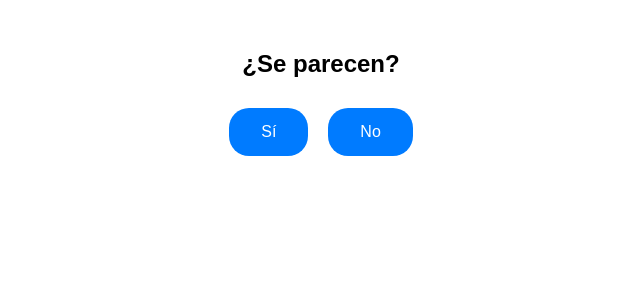
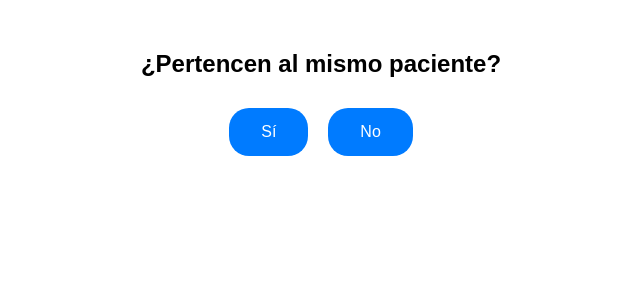
Before and after one commit to JuanChurioRivera/grafosUmng, a React (Create React App) app: page /respuesta in a window 1280 px wide. Shown: the top 300 px of the page, without its empty margins (319-959 px from the left). Built offline with nearby package versions, Linux system fonts and the light colour scheme.

Commit message:
fix tittle

```diff
--- a/src/Respuesta.js
+++ b/src/Respuesta.js
@@ -124,7 +124,7 @@ const Respuesta = () => {
   return (
 
     <div>
-    <h2>¿Se parecen?</h2>
+    <h2>¿Pertencen al mismo paciente?</h2>
     <button className="button" onClick={handleYesClick}>Sí</button>
     <button className="button" onClick={handleNoClick}>No</button>
   </div>
```
